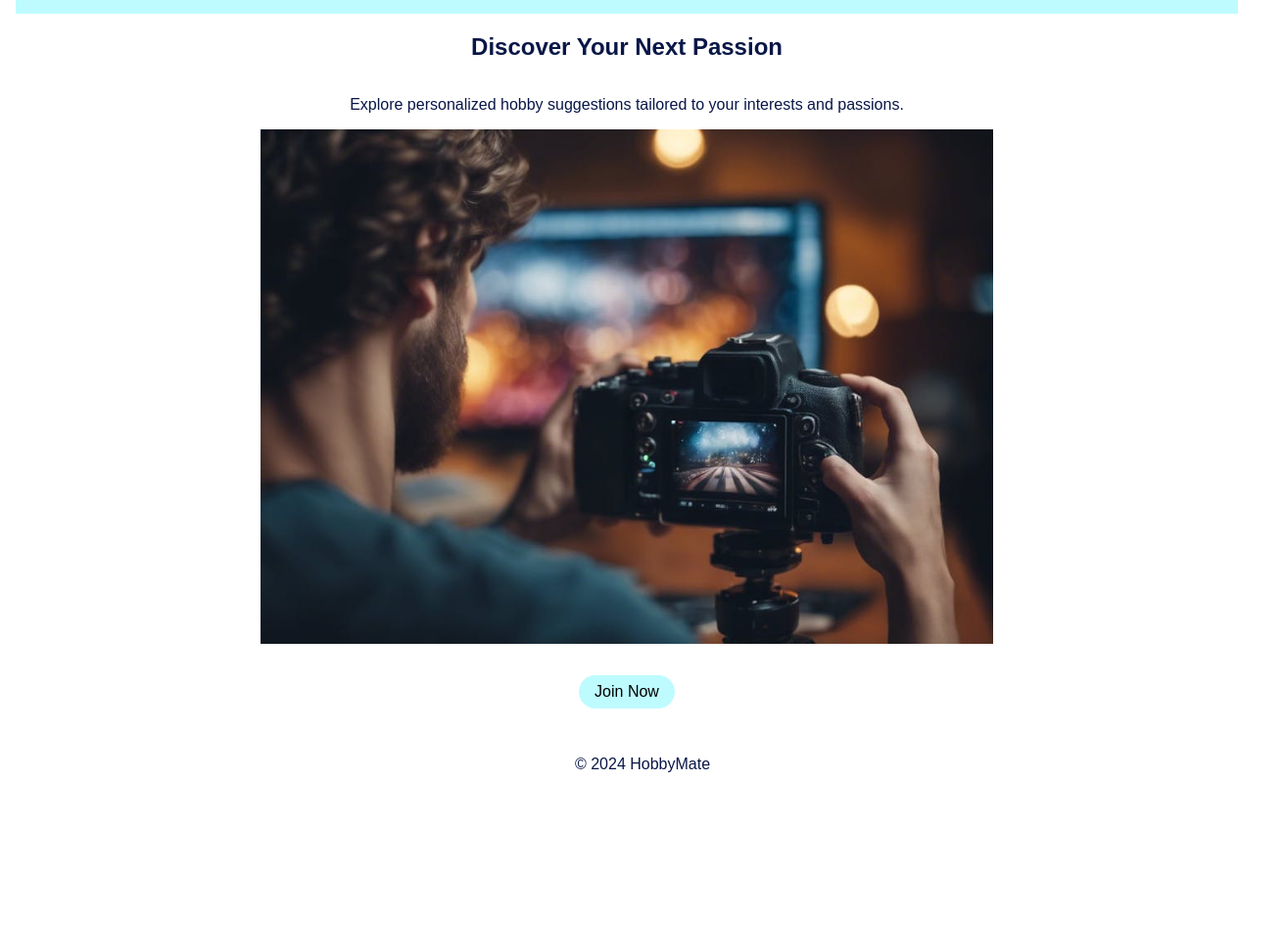
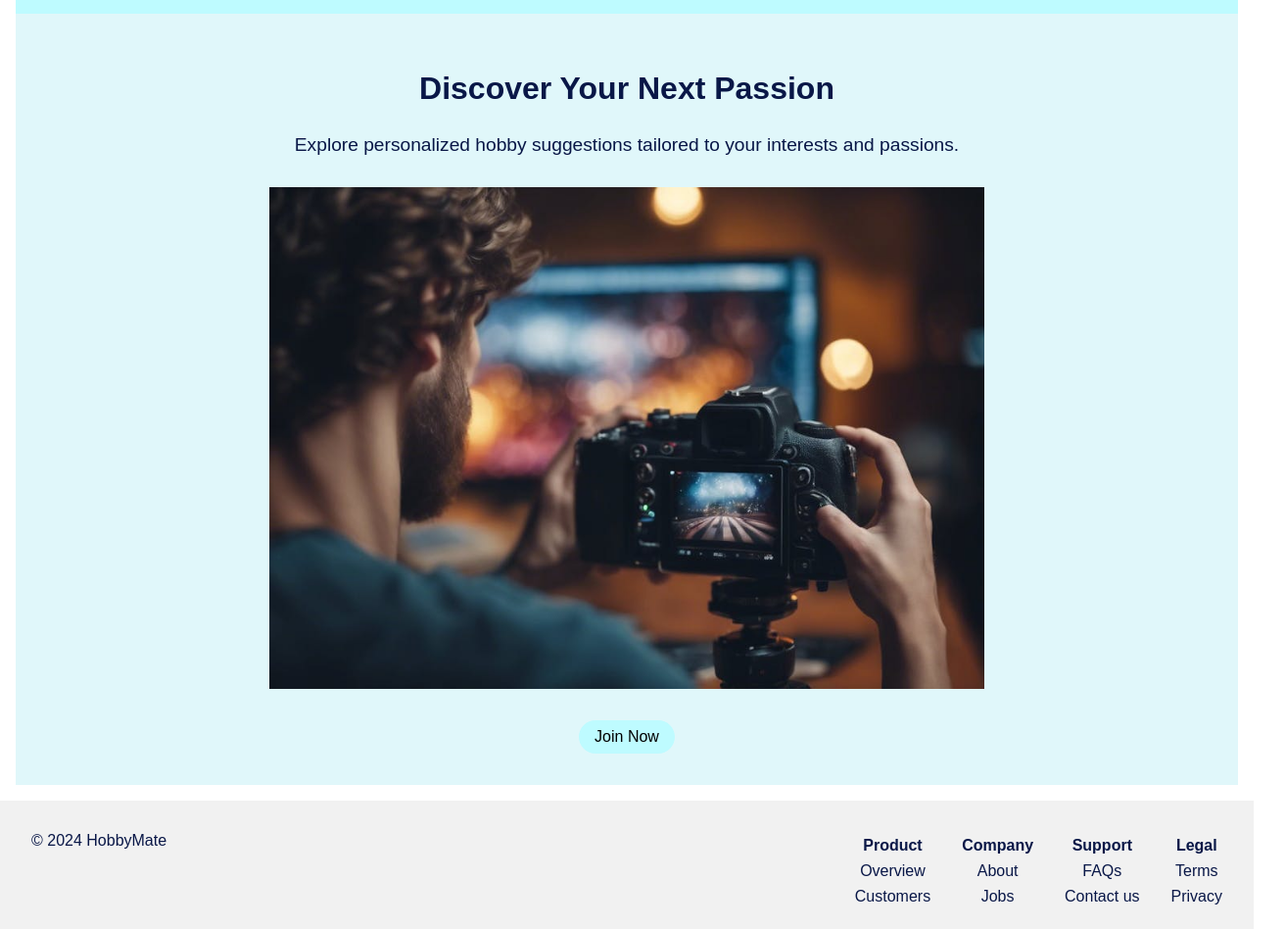
Before and after one commit to starles-barkley/HobbyGenerator, a plain HTML site: page home.html in a window 1280 px wide. Shown: the part 980-1928 px from the top of the page at 98% size, 1312 px wide, since content can reach past the window. Before the commit the page ends 1801 px from the top, so only its background shows below. Drawn offline with Linux system fonts and the light colour scheme.

Commit message:
add footer section and make things ada compliant

```diff
--- a/home.html
+++ b/home.html
@@ -54,8 +54,42 @@
         </section>
     </main>
     </main>
-    <footer>
-        <p>&copy; 2024 HobbyMate</p>
+    <footer class="footer-section">
+        <div class="footer-content">
+            <div class="footer-left">
+                <p>&copy; 2024 HobbyMate</p>
+            </div>
+            <nav class="footer-right" aria-label="Footer Navigation">
+                <div class="footer-column">
+                    <h4>Product</h4>
+                    <ul>
+                        <li><a href="#">Overview</a></li>
+                        <li><a href="#">Customers</a></li>
+                    </ul>
+                </div>
+                <div class="footer-column">
+                    <h4>Company</h4>
+                    <ul>
+                        <li><a href="#">About</a></li>
+                        <li><a href="#">Jobs</a></li>
+                    </ul>
+                </div>
+                <div class="footer-column">
+                    <h4>Support</h4>
+                    <ul>
+                        <li><a href="#">FAQs</a></li>
+                        <li><a href="#">Contact us</a></li>
+                    </ul>
+                </div>
+                <div class="footer-column">
+                    <h4>Legal</h4>
+                    <ul>
+                        <li><a href="#">Terms</a></li>
+                        <li><a href="#">Privacy</a></li>
+                    </ul>
+                </div>
+            </nav>
+        </div>
     </footer>
 </body>
 </html>
--- a/styles.css
+++ b/styles.css
@@ -3,6 +3,9 @@ body {
   margin: 0;
   padding: 0;
   background-color: #ffffff;
+  display: flex;
+  flex-direction: column;
+  min-height: 100vh;
 }
 
 header {
@@ -34,6 +37,7 @@ nav a:hover {
 }
 
 main {
+  flex-grow: 1;
   padding: 1rem;
   color: #091747;
 }
@@ -53,12 +57,12 @@ main {
   color: #03B4C6;
   font-weight: bold;
   display: block;
-  margin-bottom: 0.2rem; /* Reduce space below the span */
+  margin-bottom: 0.2rem;
 }
 
 .main-content h2 {
   font-size: 40pt;
-  margin-top: 0; /* Remove any default margin on top of the heading */
+  margin-top: 0;
 }
 
 main img {
@@ -68,13 +72,13 @@ main img {
 }
 
 .discovery-section {
-  background-color: #BEFBFF; /* Light blue background */
+  background-color: #BEFBFF;
   text-align: center;
   padding: 2rem 1rem;
 }
 
 .discovery-content h2 {
-  color: #091747; /* Dark blue color */
+  color: #091747;
   font-size: 2rem;
   margin-bottom: 0.5rem;
 }
@@ -98,44 +102,69 @@ main img {
   border-radius: 10px;
 }
 
-.passion-content {
+footer {
+  background-color: #f1f1f1;
+  color: #091747;
+  padding: 2rem;
   text-align: center;
+}
+
+.footer-section {
+  display: flex;
+  justify-content: space-between;
+  padding: 1rem 2rem;
+}
+
+.footer-content {
+  display: flex;
+  justify-content: space-between;
+  align-items: flex-start;
+  width: 100%;
+}
+
+.footer-left {
   display: flex;
   flex-direction: column;
-  align-items: center; /* Center the content horizontally */
+  align-items: center;
 }
 
-.passion-content img {
-  max-width: 60%;
-  height: auto;
-  object-fit: cover;
+.footer-left .footer-logo {
+  max-width: 100px;
   margin-bottom: 1rem;
 }
 
-.passion-content .pill-button {
-  background-color: #BEFBFF;
-  color: black;
-  padding: 0.5rem 1rem;
-  border-radius: 999px;
-  border: none;
-  cursor: pointer;
-  font-size: 1rem;
-  transition: background-color 0.3s;
-  margin-top: 1rem; /* Add some space between the image and button */
-  align-self: center; /* Ensure the button stays centered */
+.footer-right {
+  display: flex;
+  gap: 2rem;
 }
 
-.passion-content .pill-button:hover {
-  background-color: #0056b3;
-  color: white;
+.footer-column {
+  display: flex;
+  flex-direction: column;
 }
 
-footer {
+.footer-column h4 {
+  margin-bottom: 0.5rem;
+  font-size: 1rem;
+}
+
+.footer-column ul {
+  list-style: none;
+  padding: 0;
+  margin: 0;
+}
+
+.footer-column ul li {
+  margin-bottom: 0.5rem;
+}
+
+.footer-column ul li a {
+  text-decoration: none;
   color: #091747;
-  padding: 1rem;
-  text-align: center;
-  width: 100%;
-  bottom: 0;
+}
+
+.footer-column ul li a:hover {
+  color: #007BFF;
 }
 
 .pill-button {
@@ -162,5 +191,54 @@ footer {
   cursor: pointer;
   font-size: 1rem;
   transition: background-color 0.3s;
-  justify-content: right;
 }
+
+.passion-section {
+  background-color: #E0F7FA;
+  text-align: center;
+  padding: 2rem 1rem;
+}
+
+.passion-content {
+  text-align: center;
+  display: flex;
+  flex-direction: column;
+  align-items: center;
+}
+
+.passion-content h2 {
+  color: #091747;
+  font-size: 2rem;
+  margin-bottom: 0.5rem;
+}
+
+.passion-content p {
+  color: #091747;
+  font-size: 1.2rem;
+  margin-bottom: 2rem;
+}
+
+.passion-content img {
+  max-width: 60%;
+  height: auto;
+  object-fit: cover;
+  margin-bottom: 1rem;
+}
+
+.passion-content .pill-button {
+  background-color: #BEFBFF;
+  color: black;
+  padding: 0.5rem 1rem;
+  border-radius: 999px;
+  border: none;
+  cursor: pointer;
+  font-size: 1rem;
+  transition: background-color 0.3s;
+  margin-top: 1rem;
+  align-self: center;
+}
+
+.passion-content .pill-button:hover {
+  background-color: #0056b3;
+  color: white;
+}
```
